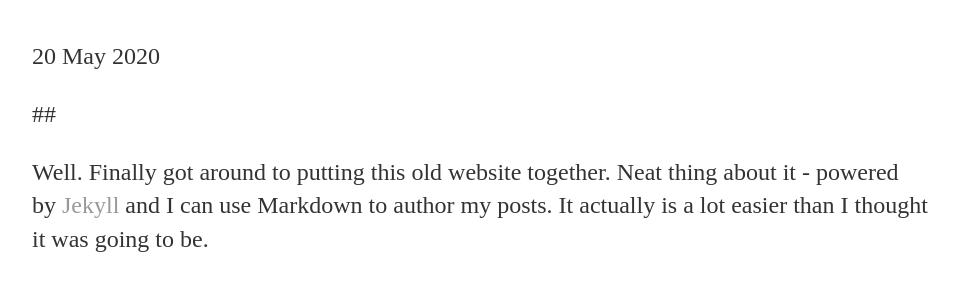
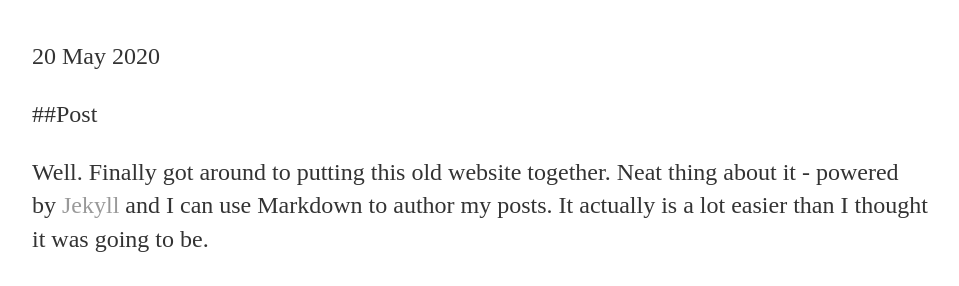
Before and after one commit to Iskrystall/Iskrystall.github.io, a Jekyll site: the page built from _posts/2020-05-20-information.md, in a window 1280 px wide. Shown: the part 157-443 px from the top of the page, without its empty margins (160-1119 px from the left). Built offline with Jekyll 4.4.1, drawn with Linux system fonts in a browser that asks for light colours; our own code applies the rules of GitHub Pages for plain Markdown files.

Commit message:
Update and rename 2020-05-20-information.markdown to 2020-05-20-information.md

```diff
--- a/_posts/2020-05-20-information.markdown
+++ b/_posts/2020-05-20-information.md
@@ -1,4 +1,4 @@
-##{{ post.title }}
+##Post {{ post.title }}
 
 Well. Finally got around to putting this old website together. Neat thing about it - powered by [Jekyll](http://jekyllrb.com) and I can use Markdown to author my posts. It actually is a lot easier than I thought it was going to be.
 
```
